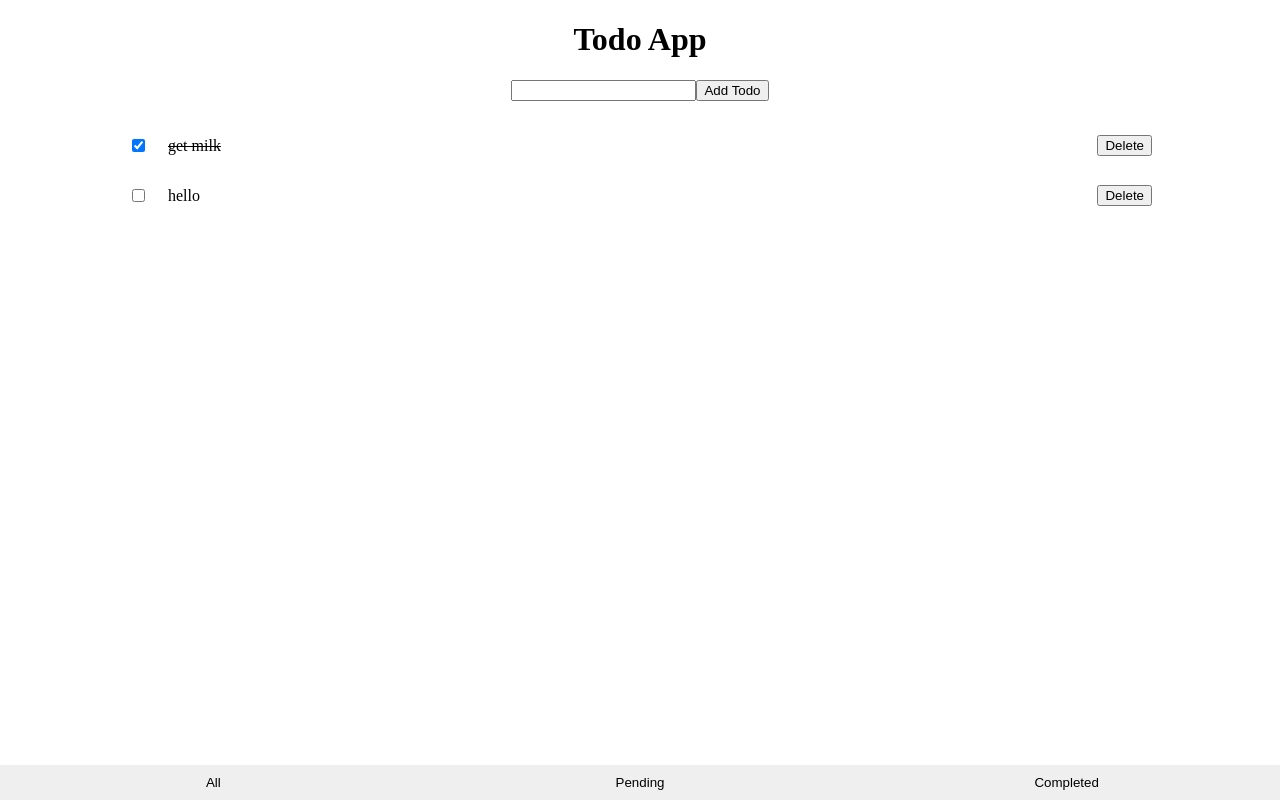
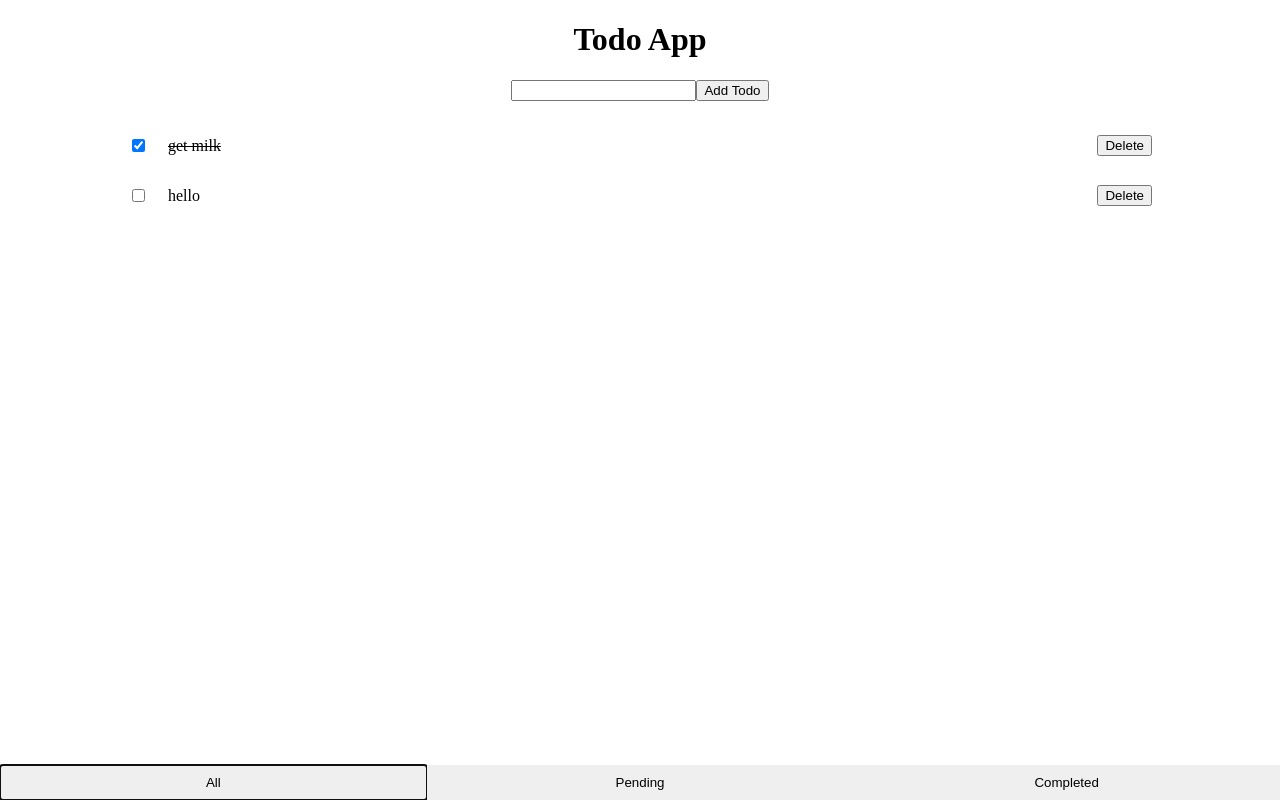
Before and after one commit to imyagnesh/Stridely_react_training, a React app: page / in a window 1280 px wide. Built offline with nearby package versions, Linux system fonts and the light colour scheme; data requests are answered from the project's data file.

Commit message:
Focus button task changes

```diff
--- a/src/Todo/index.js
+++ b/src/Todo/index.js
@@ -4,11 +4,15 @@ import TodoForm from 'todo/todoForm';
 import TodoList from 'todo/todoList';
 import todoReducer, { initialState } from 'reducers/todoReducer';
 import useApiCalls from 'hooks/useApiCalls';
+import useFocus from 'hooks/useFocus';
 import './style.scss';
 import ErrorBoundary from 'src/components/ErrorBoundary';
 
 const Todo = () => {
   const inputRef = useRef();
+  const [allButtonRef, setAllButtonFocus] = useFocus();
+  const [pendingButtonRef, setPendingButtonFocus] = useFocus();
+  const [completedButtonRef, setCompletedButtonFocus] = useFocus();
   const [{ loading, todoList, error, status }, dispatch] = useReducer(todoReducer, initialState);
   const { getData, addData, updateData, deleteData } = useApiCalls(dispatch);
 
@@ -44,16 +48,26 @@ const Todo = () => {
     });
   };
 
-  const getFilteredData = () =>
-    todoList.filter(todo => {
+  const getFilteredData = () => {
+    if (status === 'pending') {
+      setPendingButtonFocus();
+    } else if (status === 'completed') {
+      setCompletedButtonFocus();
+    } else {
+      setAllButtonFocus();
+    }
+
+    return todoList.filter(todo => {
       if (status === 'pending') {
         return !todo.isDone;
       }
       if (status === 'completed') {
         return todo.isDone;
       }
+
       return true;
     });
+  };
 
   return (
     <ErrorBoundary>
@@ -75,10 +89,13 @@ const Todo = () => {
           </div>
         )}
         <TodoFilter
+          ref={{
+            allButtonRef: allButtonRef,
+            pendingButtonRef: pendingButtonRef,
+            completedButtonRef: completedButtonRef,
+          }}
           changeStatus={status => {
-            setLoading(!loading);
-            // throw new Error('something went etzsdf..');
-            // this.setState({ status });
+            dispatch({ type: 'Set_Status_SUCCESS', payload: status });
           }}
         />
       </div>
--- a/src/Todo/todoFilter.js
+++ b/src/Todo/todoFilter.js
@@ -1,30 +1,25 @@
-import React, { memo } from 'react';
+import React, { forwardRef, memo } from 'react';
 import PropTypes from 'prop-types';
 
-const TodoFilter = ({ changeStatus }) => {
-  console.log();
+const TodoFilter = forwardRef(({ changeStatus }, ref) => {
+  const { allButtonRef, pendingButtonRef, completedButtonRef } = ref;
   return (
     <div className="filterContainer">
-      <button
-        type="button"
-        onClick={() => {
-          changeStatus('all');
-        }}
-      >
+      <button ref={allButtonRef} type="button" onClick={() => changeStatus('all')}>
         All
       </button>
-      <button type="button" onClick={() => changeStatus('pending')}>
+      <button ref={pendingButtonRef} type="button" onClick={() => changeStatus('pending')}>
         Pending
       </button>
-      <button type="button" onClick={() => changeStatus('completed')}>
+      <button ref={completedButtonRef} type="button" onClick={() => changeStatus('completed')}>
         Completed
       </button>
     </div>
   );
-};
+});
 
 TodoFilter.propTypes = {
   changeStatus: PropTypes.func.isRequired,
 };
 
-export default memo(TodoFilter, () => true);
+export default memo(TodoFilter);
--- /dev/null
+++ b/src/hooks/useFocus.js
@@ -0,0 +1,12 @@
+import React, { useRef } from 'react';
+
+const useFocus = () => {
+  const htmlElRef = useRef(null);
+  const setFocus = () => {
+    htmlElRef.current && htmlElRef.current.focus();
+  };
+
+  return [htmlElRef, setFocus];
+};
+
+export default useFocus;
--- a/src/reducers/todoReducer.js
+++ b/src/reducers/todoReducer.js
@@ -15,6 +15,9 @@ export default (state, { type, payload }) => {
 
     case 'LOAD_TODO_SUCCESS':
       return { ...state, loading: false, error: '', todoList: payload };
+
+    case 'Set_Status_SUCCESS':
+      return { ...state, status: payload };
 
     case 'ADD_TODO_SUCCESS':
       return {
```
